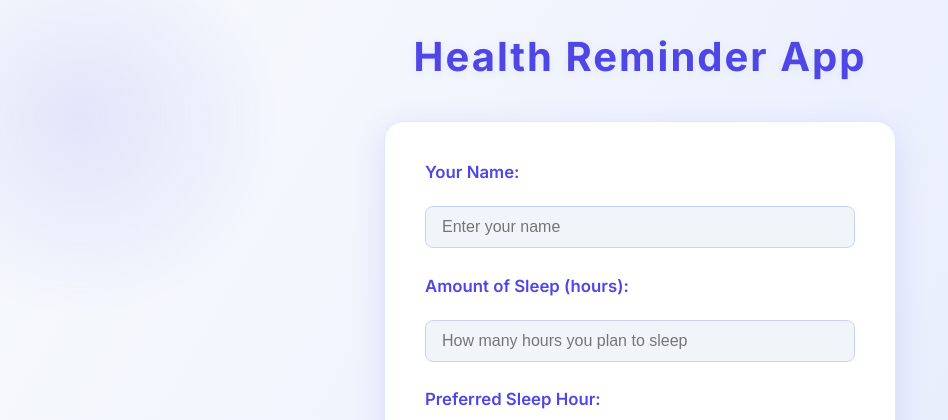
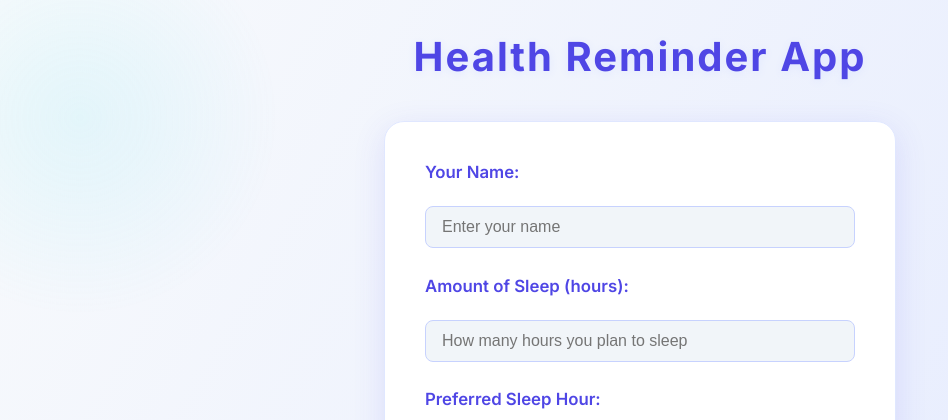
Before and after one commit to meyamaria/remainder-web, a Flask app: page / in a window 1280 px wide. Shown: the top 420 px of the page, without its empty margins (0-948 px from the left). Run offline with Flask 3, Linux system fonts and the light colour scheme.

```diff
--- a/static/style.css
+++ b/static/style.css
@@ -21,7 +21,7 @@ body {
   left: -120px;
   width: 400px;
   height: 400px;
-  background: radial-gradient(circle, #6366f1 0%, transparent 70%);
+  background: radial-gradient(circle, #63e5f1 0%, transparent 70%);
   opacity: 0.13;
   z-index: 0;
   pointer-events: none;
```
